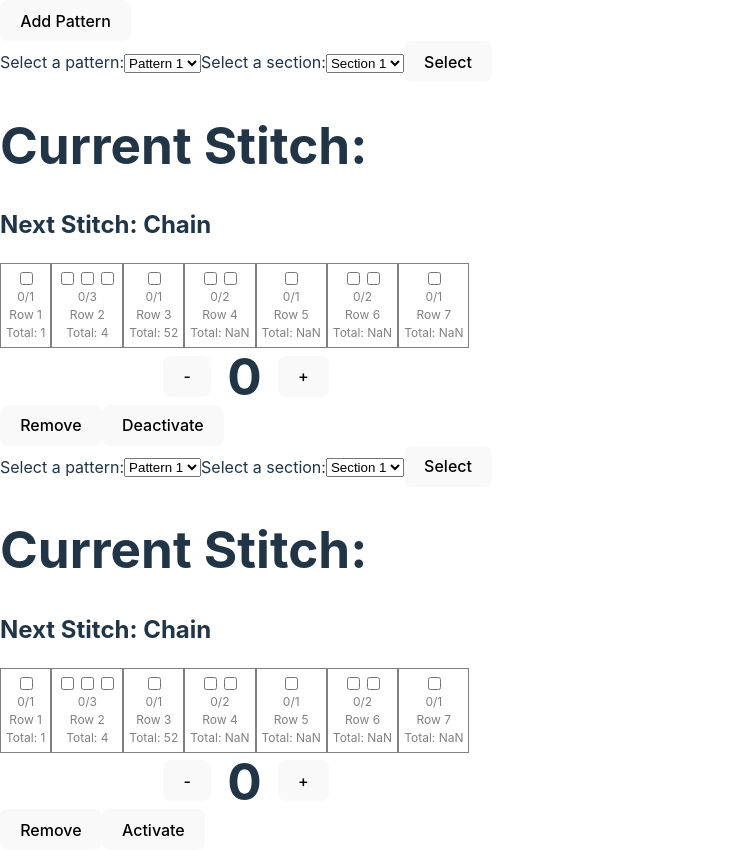
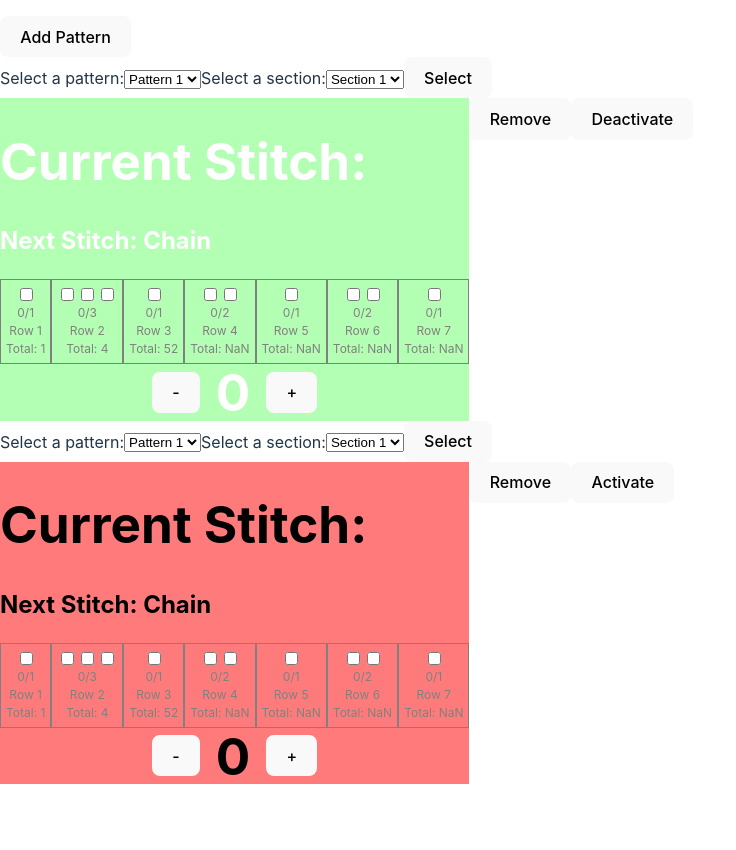
Before and after one commit to Chorwhat/Crochet2, a React (Vite) app in the folder crochet2.0/: page / in a window 1280 px wide. Shown: the whole page, without its empty margins (0-736 px from the left). After the commit the page ends 800 px from the top, so only its background shows below. Built offline with nearby package versions, Linux system fonts and the light colour scheme.

Commit message:
adds css Styling to active/inactive patterns
adds simple red/green css to active and inactive patterns.

```diff
--- a/crochet2.0/src/App.css
+++ b/crochet2.0/src/App.css
@@ -60,3 +60,18 @@
   color: #fff;
   border-color: #007bff;
 }
+
+.pattern {
+  overflowX: scroll;
+  maxWidth: 100vw;
+}
+
+.active {
+  background-color: rgb(179, 255, 179);
+  color: white;
+}
+
+.inactive {
+  background-color: rgb(255, 123, 123);
+  color: black;
+}
--- a/crochet2.0/src/components/Pattern.jsx
+++ b/crochet2.0/src/components/Pattern.jsx
@@ -1,6 +1,7 @@
 import React, { useState, useEffect } from "react";
 import Row from "./Row";
 import Counter from "./Counter";
+import "../App.css"
 
 function Pattern({ pattern, isActive }) {
   const [count, setCount] = useState(0);
@@ -90,7 +91,7 @@ function Pattern({ pattern, isActive }) {
   }
 
   return (
-    <div style={{ overflowX: "scroll", maxWidth: "100vw" }}>
+    <div className={`pattern ${isActive ? "active" : "inactive"}`} style={{ overflowX: "scroll", maxWidth: "100vw" }}>
       <h1>Current Stitch: {currentStitch}</h1>
       <h2>Next Stitch: {nextStitch}</h2>
 
```
